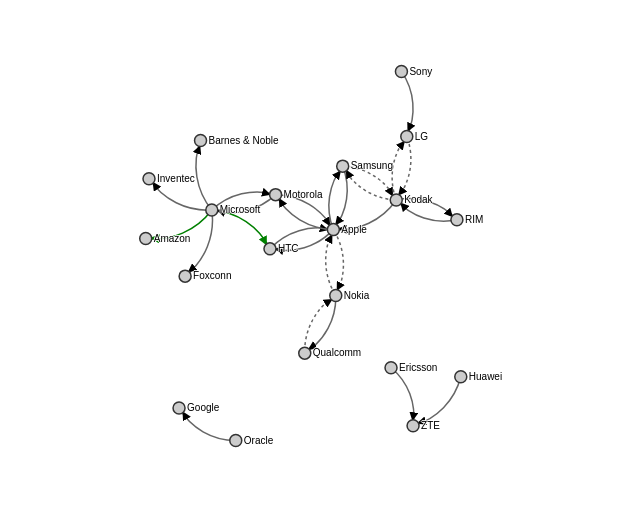
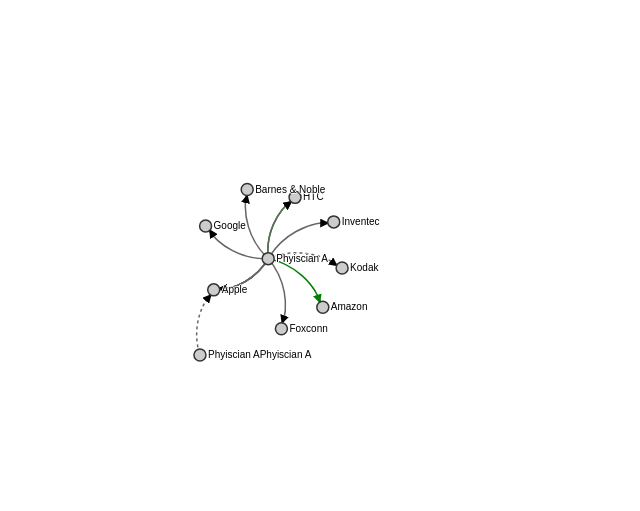
Before and after one commit to sfadelhb/sfadelhb.github.io, a plain HTML site: page index.html in a window 1280 px wide. Shown: the whole page, without its empty margins (193-833 px from the left). Drawn offline with nearby package versions, Linux system fonts and the light colour scheme.

Commit message:
Update index.html

```diff
--- a/index.html
+++ b/index.html
@@ -39,34 +39,19 @@ text {
 
 // http://blog.thomsonreuters.com/index.php/mobile-patent-suits-graphic-of-the-day/
 var links = [
-  {source: "Microsoft", target: "Amazon", type: "licensing"},
-  {source: "Microsoft", target: "HTC", type: "licensing"},
-  {source: "Samsung", target: "Apple", type: "suit"},
-  {source: "Motorola", target: "Apple", type: "suit"},
-  {source: "Nokia", target: "Apple", type: "resolved"},
-  {source: "HTC", target: "Apple", type: "suit"},
-  {source: "Kodak", target: "Apple", type: "suit"},
-  {source: "Microsoft", target: "Barnes & Noble", type: "suit"},
-  {source: "Microsoft", target: "Foxconn", type: "suit"},
-  {source: "Oracle", target: "Google", type: "suit"},
-  {source: "Apple", target: "HTC", type: "suit"},
-  {source: "Microsoft", target: "Inventec", type: "suit"},
-  {source: "Samsung", target: "Kodak", type: "resolved"},
-  {source: "LG", target: "Kodak", type: "resolved"},
-  {source: "RIM", target: "Kodak", type: "suit"},
-  {source: "Sony", target: "LG", type: "suit"},
-  {source: "Kodak", target: "LG", type: "resolved"},
-  {source: "Apple", target: "Nokia", type: "resolved"},
-  {source: "Qualcomm", target: "Nokia", type: "resolved"},
-  {source: "Apple", target: "Motorola", type: "suit"},
-  {source: "Microsoft", target: "Motorola", type: "suit"},
-  {source: "Motorola", target: "Microsoft", type: "suit"},
-  {source: "Huawei", target: "ZTE", type: "suit"},
-  {source: "Ericsson", target: "ZTE", type: "suit"},
-  {source: "Kodak", target: "Samsung", type: "resolved"},
-  {source: "Apple", target: "Samsung", type: "suit"},
-  {source: "Kodak", target: "RIM", type: "suit"},
-  {source: "Nokia", target: "Qualcomm", type: "suit"}
+  {source: "Phyiscian A", target: "Amazon", type: "licensing"},
+  {source: "Phyiscian A", target: "HTC", type: "licensing"},
+  {source: "Phyiscian A", target: "Apple", type: "suit"},
+  {source: "Phyiscian A", target: "Apple", type: "suit"},
+  {source: "Phyiscian APhyiscian A", target: "Apple", type: "resolved"},
+  {source: "Phyiscian A", target: "Apple", type: "suit"},
+  {source: "Phyiscian A", target: "Apple", type: "suit"},
+  {source: "Phyiscian A", target: "Barnes & Noble", type: "suit"},
+  {source: "Phyiscian A", target: "Foxconn", type: "suit"},
+  {source: "Phyiscian A", target: "Google", type: "suit"},
+  {source: "Phyiscian A", target: "HTC", type: "suit"},
+  {source: "Phyiscian A", target: "Inventec", type: "suit"},
+  {source: "Phyiscian A", target: "Kodak", type: "resolved"}
 ];
 
 var nodes = {};
```
